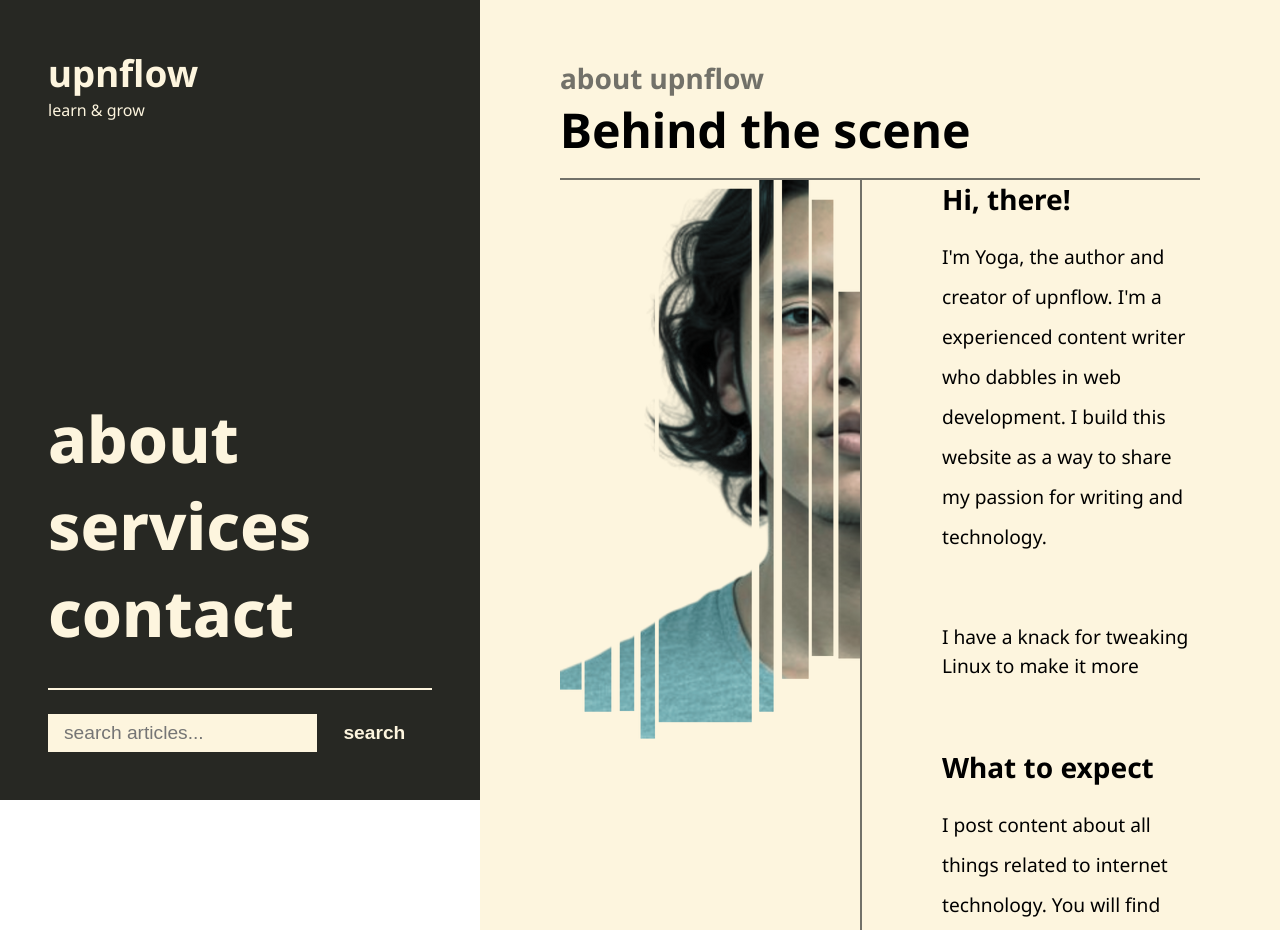
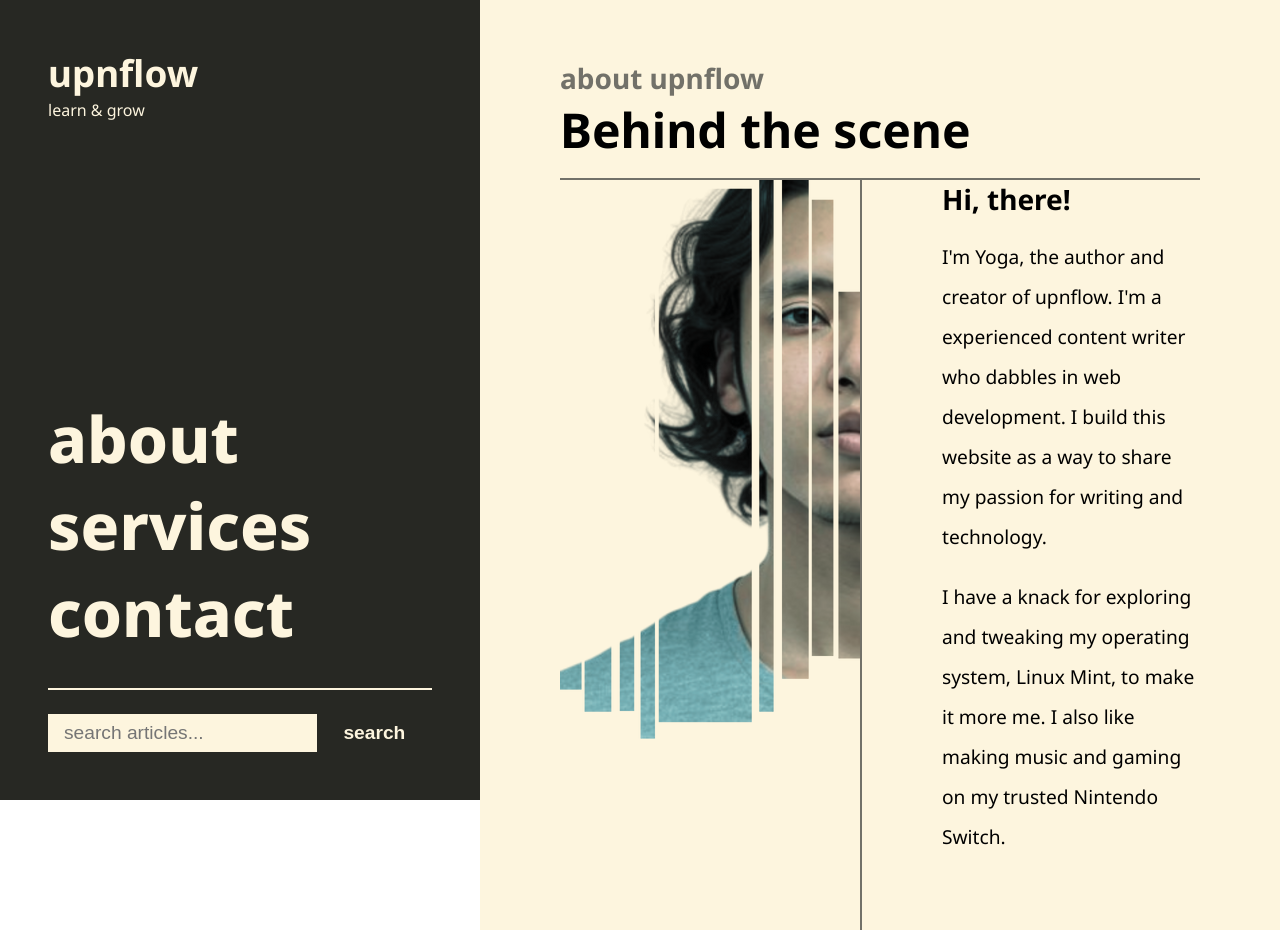
Before and after one commit to yogskr/upnflow, a Next.js app: page /about in a window 1280 px wide. Shown: the top 930 px of the page. Built offline with nearby package versions, Linux system fonts and the light colour scheme.

Commit message:
Modified the About page content

```diff
--- a/app/about/page.js
+++ b/app/about/page.js
@@ -27,8 +27,11 @@ export default function AboutPage() {
               content writer who dabbles in web development. I build this
               website as a way to share my passion for writing and technology.
             </p>
-            <br />
-            <p>I have a knack for tweaking Linux to make it more</p>
+            <p className={styles.aboutParagraph}>
+              I have a knack for exploring and tweaking my operating system,
+              Linux Mint, to make it more me. I also like making music and
+              gaming on my trusted Nintendo Switch.
+            </p>
           </div>
           <div>
             <h3 className={styles.ourMission}>What to expect</h3>
```
